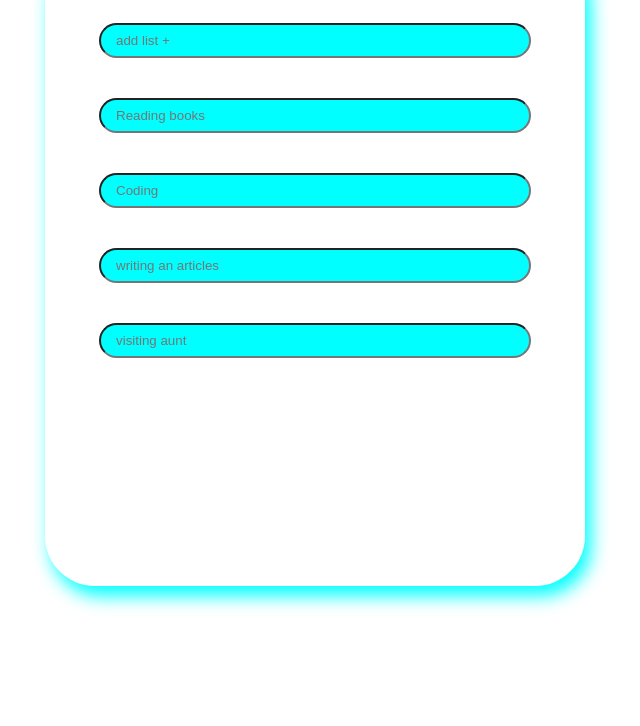
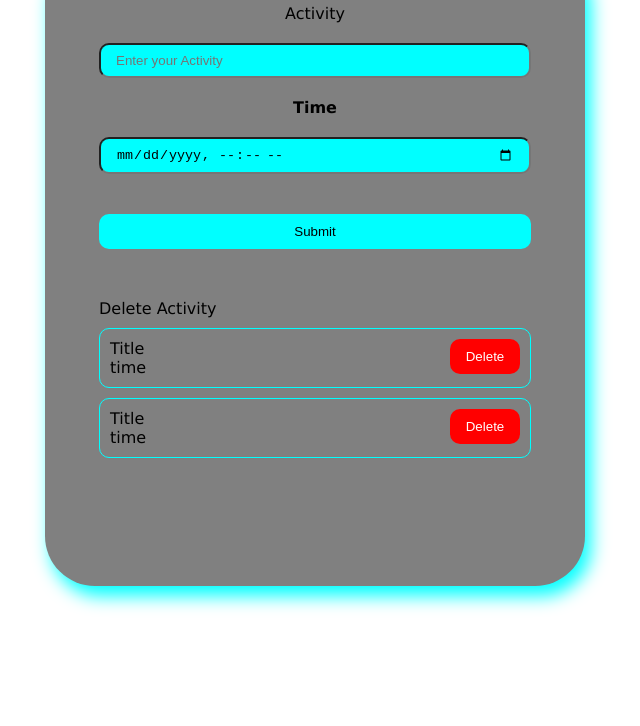
Before and after one commit to Samuel2228/Todoproject, a plain HTML site: page index.html in a window 1280 px wide. Shown: the part 74-800 px from the top of the page, without its empty margins (325-965 px from the left). Drawn offline with Linux system fonts and the light colour scheme.

Commit message:
made changes

```diff
--- a/index.html
+++ b/index.html
@@ -13,24 +13,65 @@
         <form action="">
             <div class="todo-body">
                 <h1>
-                    Todo List
+                    Todo Activity
                   </h1>
-                <div class="add-list +">
-                 <input placeholder="add list +" type="text" name="" id="">
+                  <p class="rebel">
+                    Activity
+                  </p>
+                <div class="add list">
+                 <input placeholder="Enter your Activity" type="text" name="" id="">
                 </div>
-                <div class="reading books">
-                <input placeholder="Reading books" type="text">
+                  <p class="count"><b>
+                    Time
+                  </b></p>
+                <div class="datetime-local">
+                <input placeholder="datetime-local" type="datetime-local">
                 </div>
-                <div class="coding">
-                    <input placeholder="Coding" type="text">
+                <div class="button">
+                    <input type="button" value="Submit">
                 </div>
-                <div class="writing articles">
-                    <input placeholder="writing an articles" type="text" name="" id="">
+
+            </div>
+
+                <div class="delete">
+                  <p>Delete Activity</p>
+
+                  <div>
+                    <div class="delete-box">
+                      <div>
+                        <p>Title</p>
+                        <p>time</p>
+                      </div>
+
+                      <div>
+                        <button>Delete</button>
+                      </div>
+
+                    </div>
+
+                    <div class="delete-box">
+                      <div>
+                        <p>Title</p>
+                        <p>time</p>
+                      </div>
+
+                      <div>
+                        <button>Delete</button>
+                      </div>
+                    </div>
+                  </div>
+
                 </div>
-                <div class="visiting aunt">
-                    <input placeholder="visiting aunt" type="text">
-                </div>
-            </div>
+                <!-- <p class="dan">
+                    <b>
+                        Delete Activity
+                    </b><br>
+                     <label for="title">
+                      <input type="text" placeholder="Title " id="title">
+                     </label> -->
+
+
+
         </form>
     </div>
 </body>
--- a/style.css
+++ b/style.css
@@ -12,13 +12,15 @@
     min-height: 80vh;
     border-radius: 50px;
     box-shadow: 6px 10px 18px aqua;
+    font-family: Verdana, Geneva, Tahoma, sans-serif;
+
 
 }
 form input {
     width: 80%;
     padding: 8px 15px;
     margin: 20px 0;
-    border-radius: 50px;
+    border-radius: 10px;
 
 }
 
@@ -27,7 +29,6 @@ form input {
     display: flex;
     justify-content: center;
 }
-
 input[type=text]{
     background-color: aqua;
 
@@ -39,3 +40,123 @@ h1{
     color: aqua;
 
 }
+
+
+.rebel{
+    width: 100%;
+    display: flex;
+    justify-content: center;
+
+}
+
+
+.count{
+    width: 100%;
+    display: flex;
+    justify-content: center;
+}
+
+.datetime-local{
+    color: aqua;
+}
+
+input[type=datetime-local]{
+    background-color: aqua;
+}
+
+
+input[type=button]{
+    background-color: aqua;
+    border-radius: 0px;
+    padding: 10px;
+    margin: 20px;
+    border-radius: 10px;
+    cursor: pointer;
+    border: none;
+}
+
+.dan{
+    display: grid;
+    justify-content: center;
+}
+
+/* div.[baddest]{
+     box-sizing: content-box;
+     padding: 20px;
+     color: crimson;
+     height: 30px;
+} */
+
+input[type=ii]{
+    background-color: aqua;
+    height: 100px;
+    columns: 40px;
+    width: 50vh;
+
+}
+
+/* button{
+    height: 100px;
+    color: black;
+    background-color: black;
+} */
+
+.container{
+    background-color: gray;
+}
+
+.btn{
+    /* align-items: ; */
+    border: 1px solid gray;
+    height: 20vh;
+    background-color: white;
+    margin: 30px;
+    width: 598%;
+    max-width: 440px;
+    display: flex;
+    align-items: space-evenly;
+}
+
+.delete {
+    margin: 30px auto 0;
+    width: 80%;
+}
+
+.delete p {
+    text-align: left;
+    width: 100%;
+    font-family: Verdana, Geneva, Tahoma, sans-serif;
+}
+
+.delete-box {
+    width: 100%;
+    display: flex;
+    justify-content: space-between;
+    border: 1px solid aqua;
+    padding: 10px;
+    border-radius: 10px;
+    margin: 10px 0;
+
+
+    /* margin: top, right, bootom. left -trbl */
+
+    /* margin-top: 10px;
+    margin-right: 10px;
+    margin-bottom: 10px;
+    margin-left: 10px; */
+
+    /* border-width: 1px;
+    border-style: solid;
+    border-color: red; */
+
+}
+
+.delete-box button {
+    background-color: red;
+    padding: 10px;
+    width: 70px;
+    border-radius: 10px;
+    color: white;
+    border: none;
+    cursor: pointer;
+}
```
